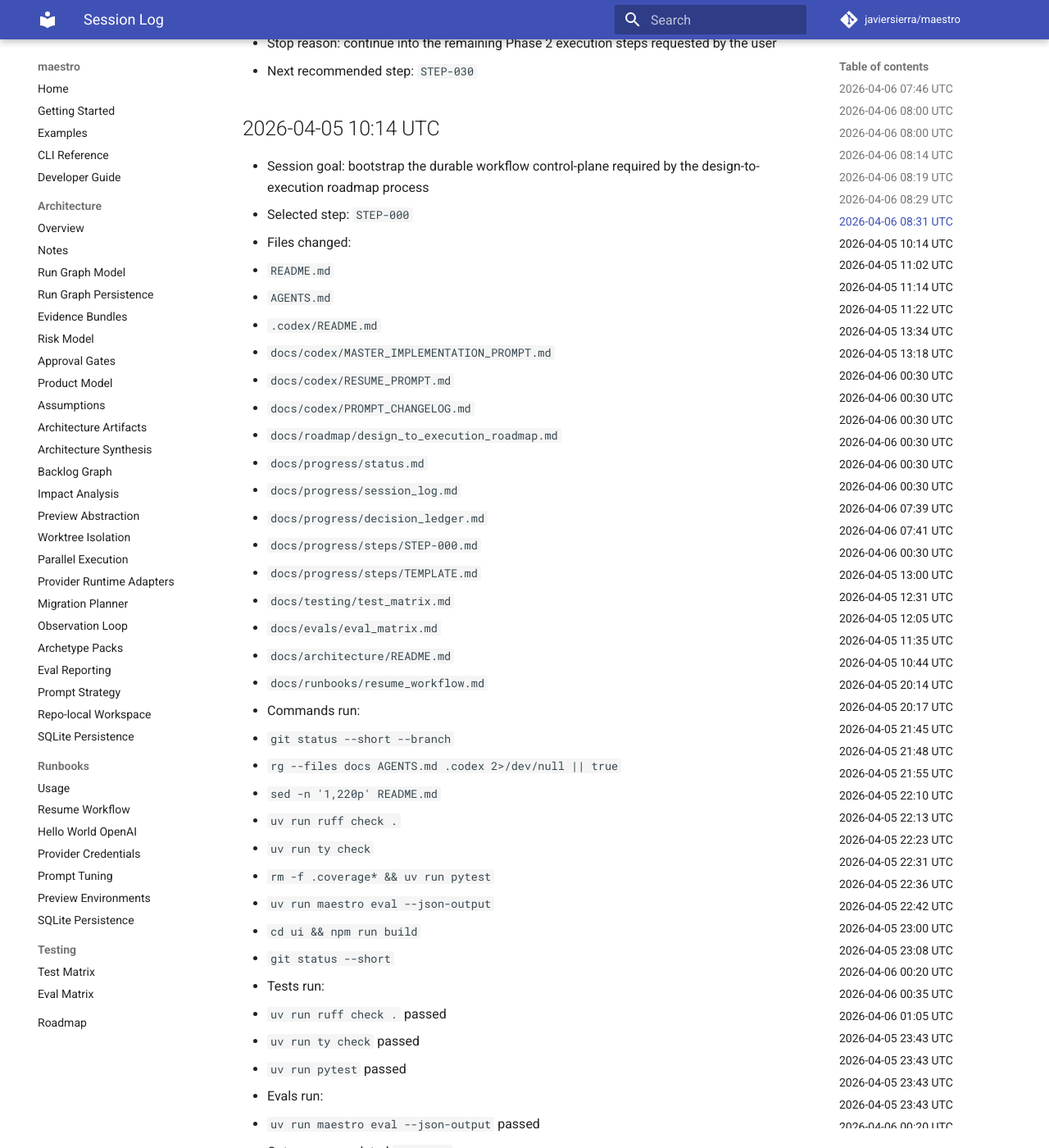
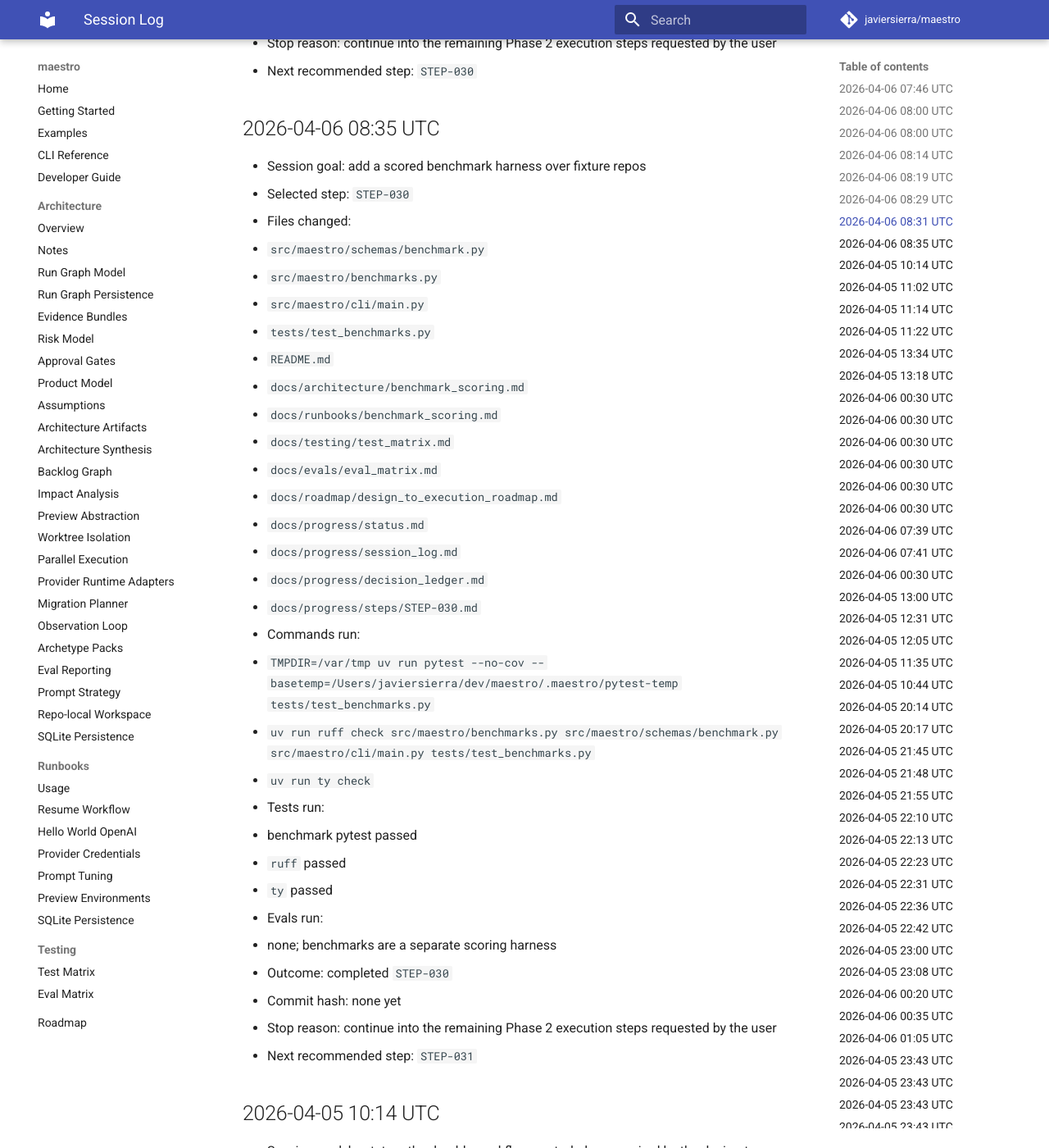
Before and after one commit to javess/maestro, an MkDocs documentation site: the page built from docs/progress/session_log.md, in a window 1280 px wide and 1400 px high, scrolled down 10130 px. Shown: the whole window at 82% size. Built offline with MkDocs 1.6.1 and Material for MkDocs 9.7.7, drawn with Linux system fonts in a browser that asks for light colours; comment, search, counter and statistics services are not loaded.

Commit message:
feat: add benchmark scoring harness (STEP-030)

```diff
--- a/docs/progress/session_log.md
+++ b/docs/progress/session_log.md
@@ -270,6 +270,40 @@
 - Commit hash: none yet
 - Stop reason: continue into the remaining Phase 2 execution steps requested by the user
 - Next recommended step: `STEP-030`
+
+## 2026-04-06 08:35 UTC
+
+- Session goal: add a scored benchmark harness over fixture repos
+- Selected step: `STEP-030`
+- Files changed:
+  - `src/maestro/schemas/benchmark.py`
+  - `src/maestro/benchmarks.py`
+  - `src/maestro/cli/main.py`
+  - `tests/test_benchmarks.py`
+  - `README.md`
+  - `docs/architecture/benchmark_scoring.md`
+  - `docs/runbooks/benchmark_scoring.md`
+  - `docs/testing/test_matrix.md`
+  - `docs/evals/eval_matrix.md`
+  - `docs/roadmap/design_to_execution_roadmap.md`
+  - `docs/progress/status.md`
+  - `docs/progress/session_log.md`
+  - `docs/progress/decision_ledger.md`
+  - `docs/progress/steps/STEP-030.md`
+- Commands run:
+  - `TMPDIR=/var/tmp uv run pytest --no-cov --basetemp=/Users/javiersierra/dev/maestro/.maestro/pytest-temp tests/test_benchmarks.py`
+  - `uv run ruff check src/maestro/benchmarks.py src/maestro/schemas/benchmark.py src/maestro/cli/main.py tests/test_benchmarks.py`
+  - `uv run ty check`
+- Tests run:
+  - benchmark pytest passed
+  - `ruff` passed
+  - `ty` passed
+- Evals run:
+  - none; benchmarks are a separate scoring harness
+- Outcome: completed `STEP-030`
+- Commit hash: none yet
+- Stop reason: continue into the remaining Phase 2 execution steps requested by the user
+- Next recommended step: `STEP-031`
 
 ## 2026-04-05 10:14 UTC
 
```
Also changed, not shown: README.md (+2 -0 lines), docs/architecture/benchmark_scoring.md (added, +29 -0 lines), docs/evals/eval_matrix.md (+5 -0 lines), docs/progress/decision_ledger.md (+4 -0 lines), docs/progress/status.md (+1 -1 lines), docs/progress/steps/STEP-030.md (added, +52 -0 lines), docs/roadmap/design_to_execution_roadmap.md (+1 -1 lines), docs/runbooks/benchmark_scoring.md (added, +17 -0 lines), docs/testing/test_matrix.md (+5 -0 lines), 4 other files.
